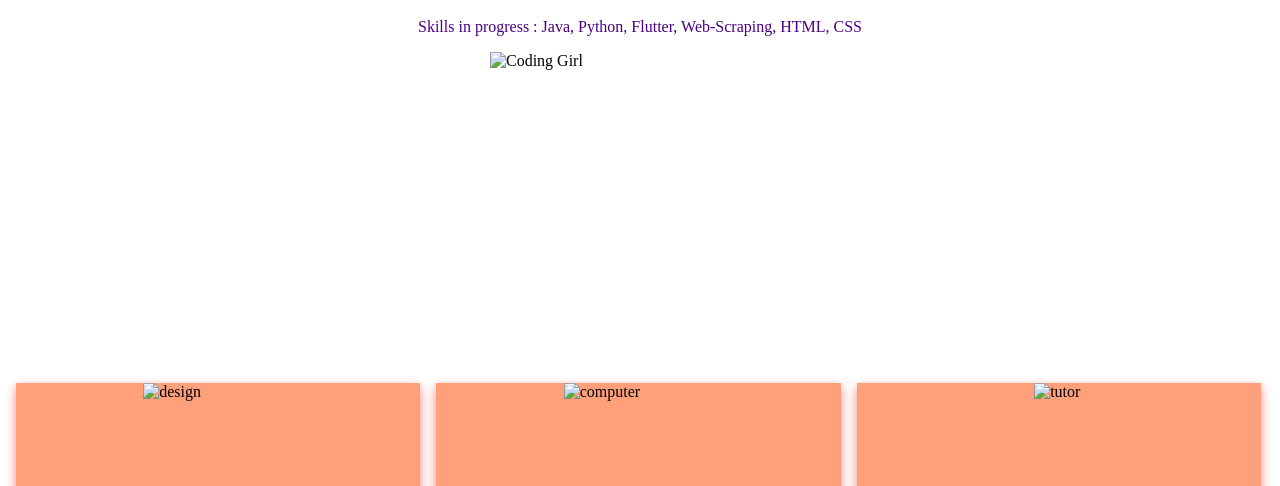
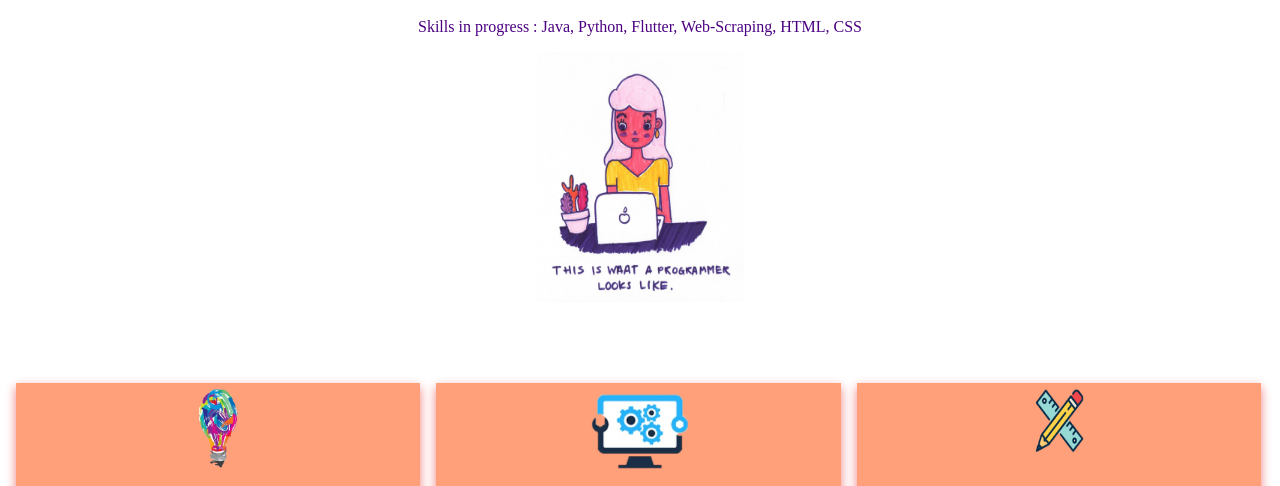
Before and after one commit to tasyawaman/tasyawaman.github.io, a plain HTML site: page index.html in a window 1280 px wide. Shown: the part 181-667 px from the top of the page. Drawn offline with Linux system fonts and the light colour scheme.

Commit message:
modify changes

```diff
--- a/index.html
+++ b/index.html
@@ -30,12 +30,12 @@
 		</div>
 		<h1> Software Engineering Student trying to understand her world </h1>
 		<p>Skills in progress : Java, Python, Flutter, Web-Scraping, HTML, CSS</p>
-		<img alt="Coding Girl" src="coding-girl.jpg" width = "300" height = "250" class="center">
+		<img alt="Coding Girl" src="img/coding-girl.jpg" width = "300" height = "250" class="center">
 		<div class="row">
   			<div class="column">
     			<div class="card">
       				<div class="container">
-      				<img alt = "design" src = "design.png" width = "150" height = "90" class = "center">
+      				<img alt = "design" src = "img/design.png" width = "150" height = "90" class = "center">
       				<p class="interest">Design</p>
 
         			<p> I love </p>
@@ -45,7 +45,7 @@
   			<div class="column">
     			<div class="card">
       				<div class="container">
-      				<img alt = "computer" src = "computer.png" width = "150" height = "100" class = "center">
+      				<img alt = "computer" src = "img/computer.png" width = "150" height = "100" class = "center">
         			<p class="interest">Develop</p>
         			<p></p>
         			</div>
@@ -55,7 +55,7 @@
   			<div class="column">
     			<div class="card">
       				<div class="container">
-      				<img alt = "tutor" src = "tutor.png" width = "50" height = "75" class = "center">
+      				<img alt = "tutor" src = "img/tutor.png" width = "50" height = "75" class = "center">
        				<p class="interest">Tutor</p>
         			<p></p>
         			</div>
```
